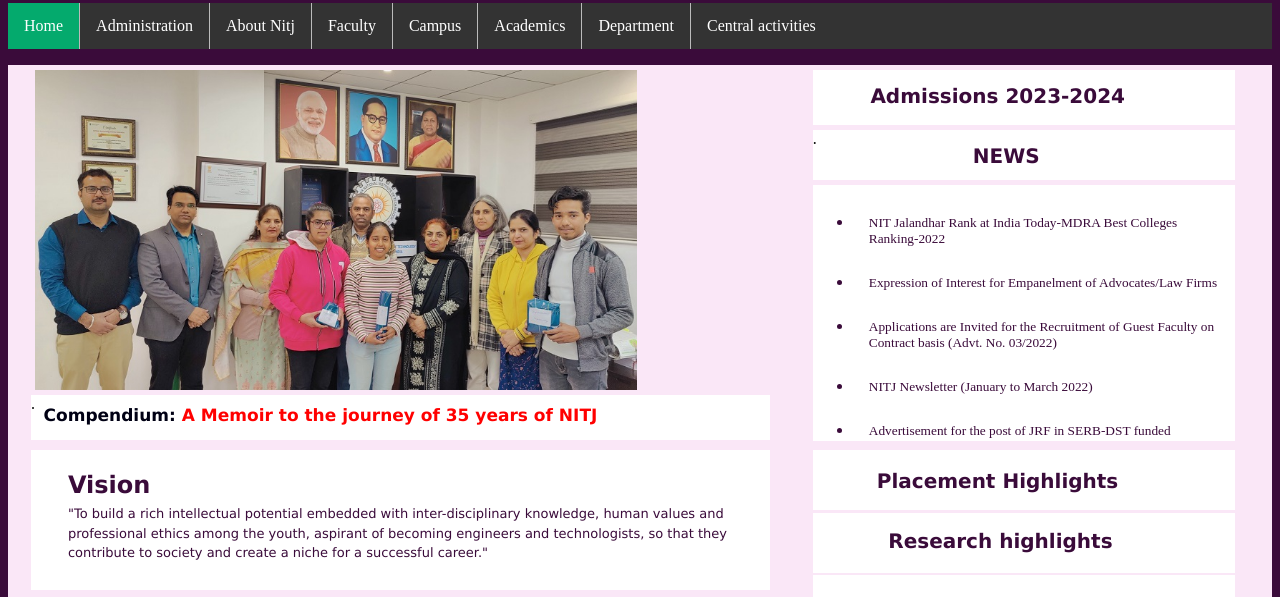
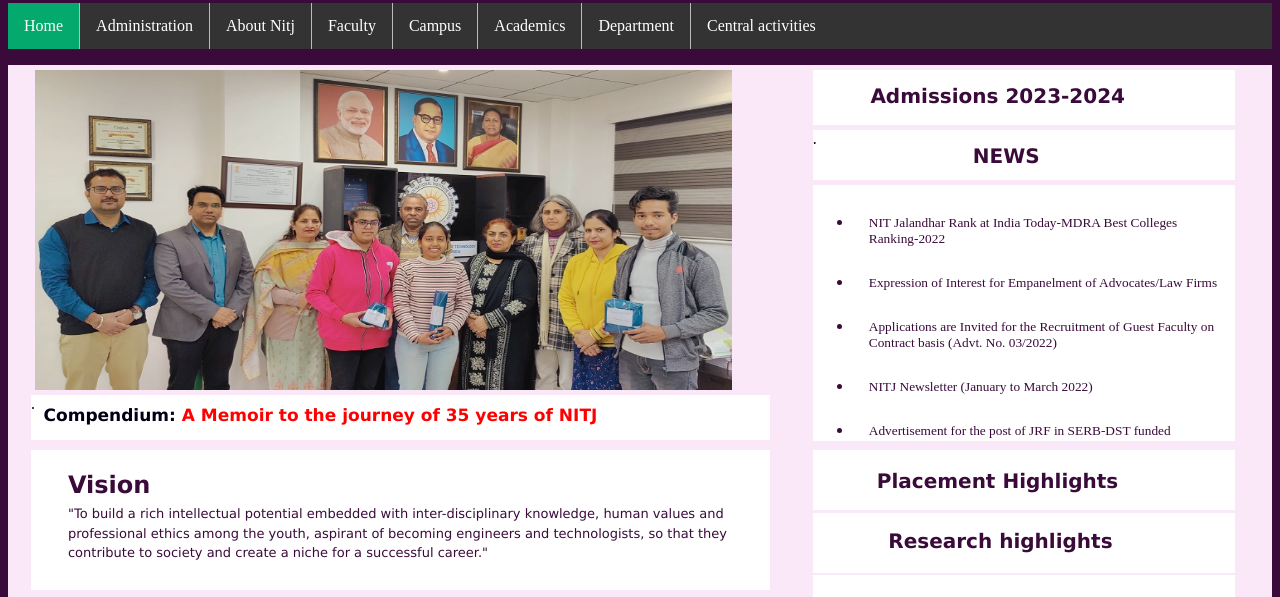
Before and after one commit to Codinewbie/NITJ-official-website-clone, a plain HTML site: page website.html in a window 1280 px wide. Shown: the part 130-727 px from the top of the page. Drawn offline with Linux system fonts and the light colour scheme.

Commit message:
Update website.html

```diff
--- a/website.html
+++ b/website.html
@@ -131,7 +131,7 @@
             </ul>
 
           <div class="back"></div>
-          <div class="img"><img src="prize aman siya.jpg" margin-left="40px" width="99%" height="320px"></div>
+          <div class="img"><img src="prize aman siya.jpg" margin-left="40px" width="114.6%" height="320px"></div>
           <div class="links">
           <ul id="text">
             <li><a href="https://www.nitj.ac.in/index.php/nitj_cinfo/pages/734">NIT Jalandhar Rank at India Today-MDRA Best Colleges Ranking-2022</a></li>
```
